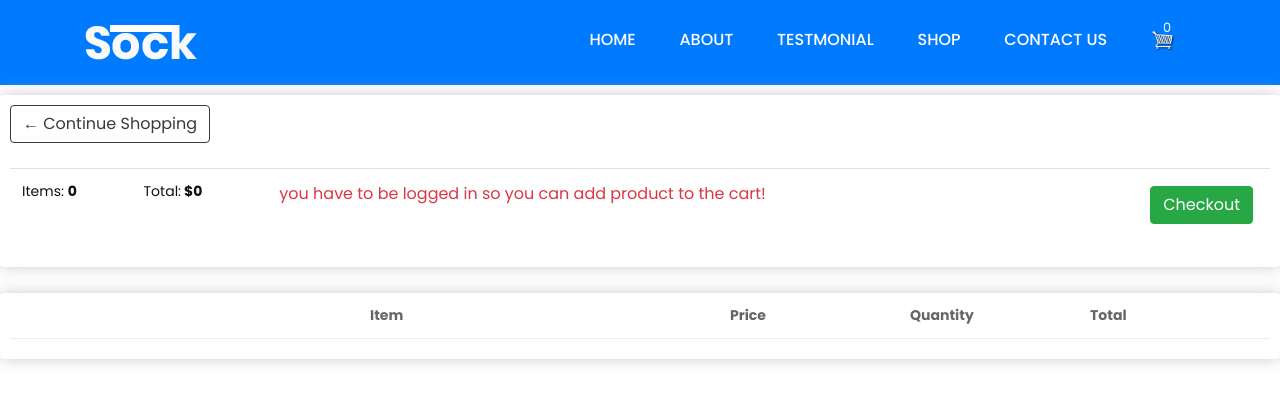
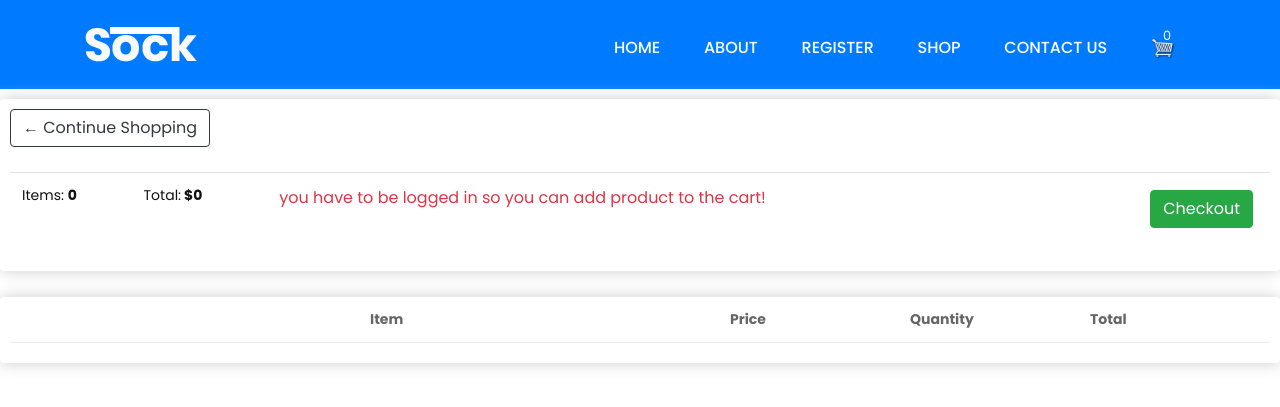
Before and after one commit to ma2-b/ecommerce, a Django app: page /cart/ in a window 1280 px wide. Shown: the top 407 px of the page. Run offline with Django 4.2, Linux system fonts and the light colour scheme; lists and menus that the app fills with data are empty; some libraries are stand-ins or nearby versions.

Commit message:
add logout and login

```diff
--- /dev/null
+++ b/accounts/urls.py
@@ -0,0 +1,10 @@
+from django.urls import path, include
+from . import views
+
+app_name = 'accounts'
+
+urlpatterns = [
+
+    path('register/',views.UserRegisterView.as_view(),name='register')
+
+]
--- a/project/settings.py
+++ b/project/settings.py
@@ -40,6 +40,7 @@ INSTALLED_APPS = [
     'django.contrib.staticfiles',
     "market",
     "accounts",
+    'bootstrap4',
 ]
 
 MIDDLEWARE = [
@@ -132,3 +133,7 @@ MEDIA_ROOT  = os.path.join(BASE_DIR, 'media')
 # https://docs.djangoproject.com/en/4.0/ref/settings/#default-auto-field
 
 DEFAULT_AUTO_FIELD = 'django.db.models.BigAutoField'
+
+
+LOGIN_REDIRECT_URL = 'market:home'
+LOGOUT_REDIRECT_URL = 'market:home'
--- a/project/urls.py
+++ b/project/urls.py
@@ -19,8 +19,10 @@ from django.conf import settings
 from django.conf.urls.static import static
 
 urlpatterns = [
+    path('accounts/',include('django.contrib.auth.urls')),
     path('admin/', admin.site.urls),
     path('', include("market.urls", namespace="market")),
+    path('', include("accounts.urls"))
 ]
 
 urlpatterns+=static(settings.STATIC_URL, document_root=settings.STATIC_ROOT)
--- a/templates/navbar.html
+++ b/templates/navbar.html
@@ -31,7 +31,11 @@
                         <ul class="menu-area-main">
                            <li> <a href="{% url 'market:home'%}">Home</a> </li>
                            <li> <a href="about.html">About</a> </li>
-                           <li><a href="testmonial.html">Testmonial</a></li>
+                           {% if user.is_authenticated %}
+                             <li><a href="{% url 'logout'%}">Logout</a></li>
+                           {% else %}
+                             <li><a href="{% url 'accounts:register'%}">Register</a></li>
+                           {% endif %}
                            <li><a href="{% url 'market:shop'%}">Shop</a></li>
                            <li><a href="contact.html">Contact Us</a></li>
                            <li class="last">
--- a/templates/shop_navbar.html
+++ b/templates/shop_navbar.html
@@ -12,19 +12,23 @@
 <nav class="navbar navbar-light bg-primary">
     <div class="container">
     <div class="logo">
-      <a class="navbar-brand" href="{% url 'market:home'%}">
+      <a class="navbar-brand " href="{% url 'market:home'%}">
          <img src="{% static "images/logo.png" %}" alt="" >
       </a>
     </div>
     <nav class="main-menu">
        <div>
-          <ul class="menu-area-main mb-1 ">
-             <li class="mt-3"> <a href="{% url 'market:home'%}">Home</a> </li>
-             <li class="mt-3"> <a href="about.html">About</a></li>
-             <li class="mt-3"><a href="testmonial.html">Testmonial</a></li>
-             <li class="mt-3 "><a href="{% url 'market:shop'%}">Shop</a></li>
-             <li class="mt-3"><a href="contact.html">Contact Us</a></li>
-             <li class="last mt-3 ">
+          <ul class="menu-area-main mb-0 ">
+             <li class="mt-4"> <a href="{% url 'market:home'%}">Home</a> </li>
+             <li class="mt-4"> <a href="about.html">About</a></li>
+             {% if user.is_authenticated %}
+             <li class="mt-4"><a href="{% url 'logout'%}">Logout</a></li>
+             {% else %}
+             <li class="mt-4"><a href="{% url 'accounts:register'%}">Register</a></li>
+             {% endif %}
+             <li class="mt-4 "><a href="{% url 'market:shop'%}">Shop</a></li>
+             <li class="mt-4"><a href="contact.html">Contact Us</a></li>
+             <li class="last mt-4 ">
                <a href="{% url 'market:cart' %}" class="wrapper">
                <img src="{% static "images/cart.png" %}" style="height:22px; width:24px;" alt="icon">
                <small>{{cartItems}}</small>
```
Also changed, not shown: accounts/forms.py (+12 -0 lines), accounts/templates/registration/login.html (added, +16 -0 lines), accounts/templates/registration/register.html (added, +17 -0 lines), accounts/views.py (+9 -0 lines), market/models.py (+10 -1 lines), db.sqlite3.
